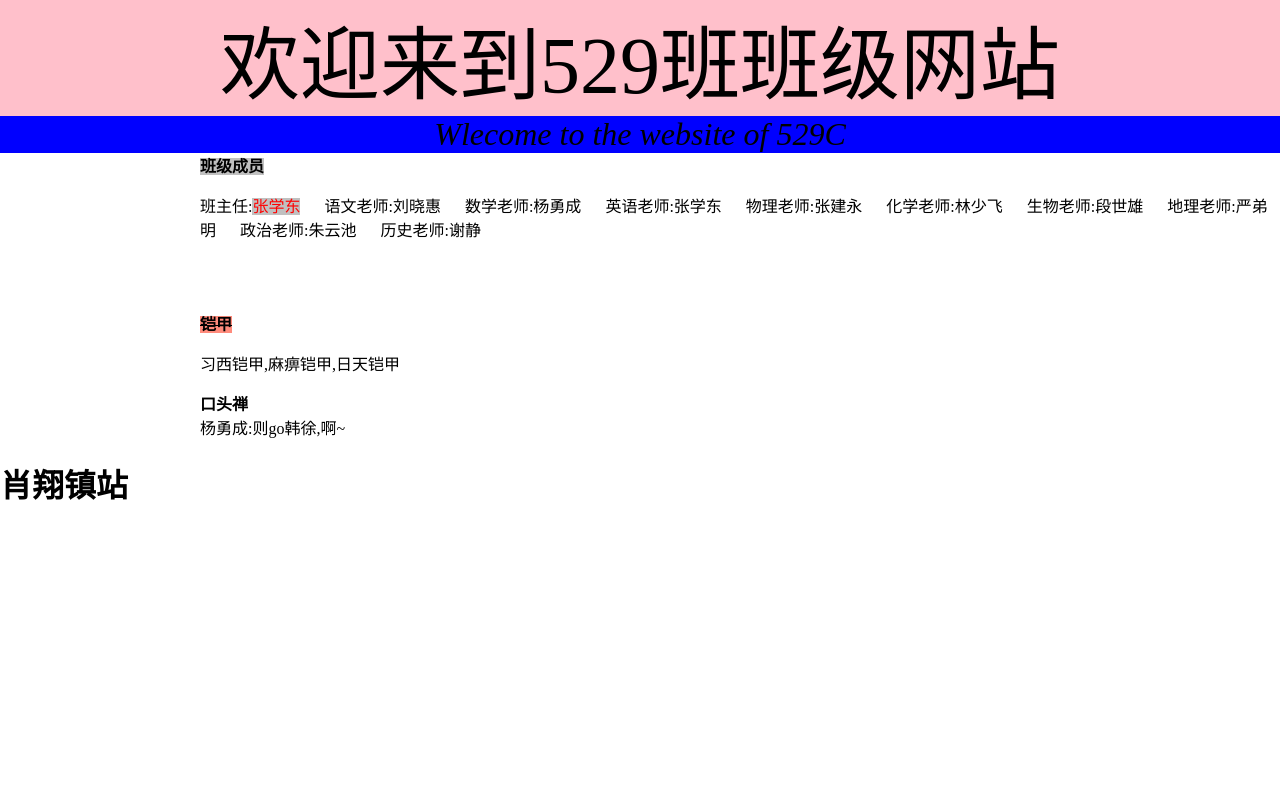
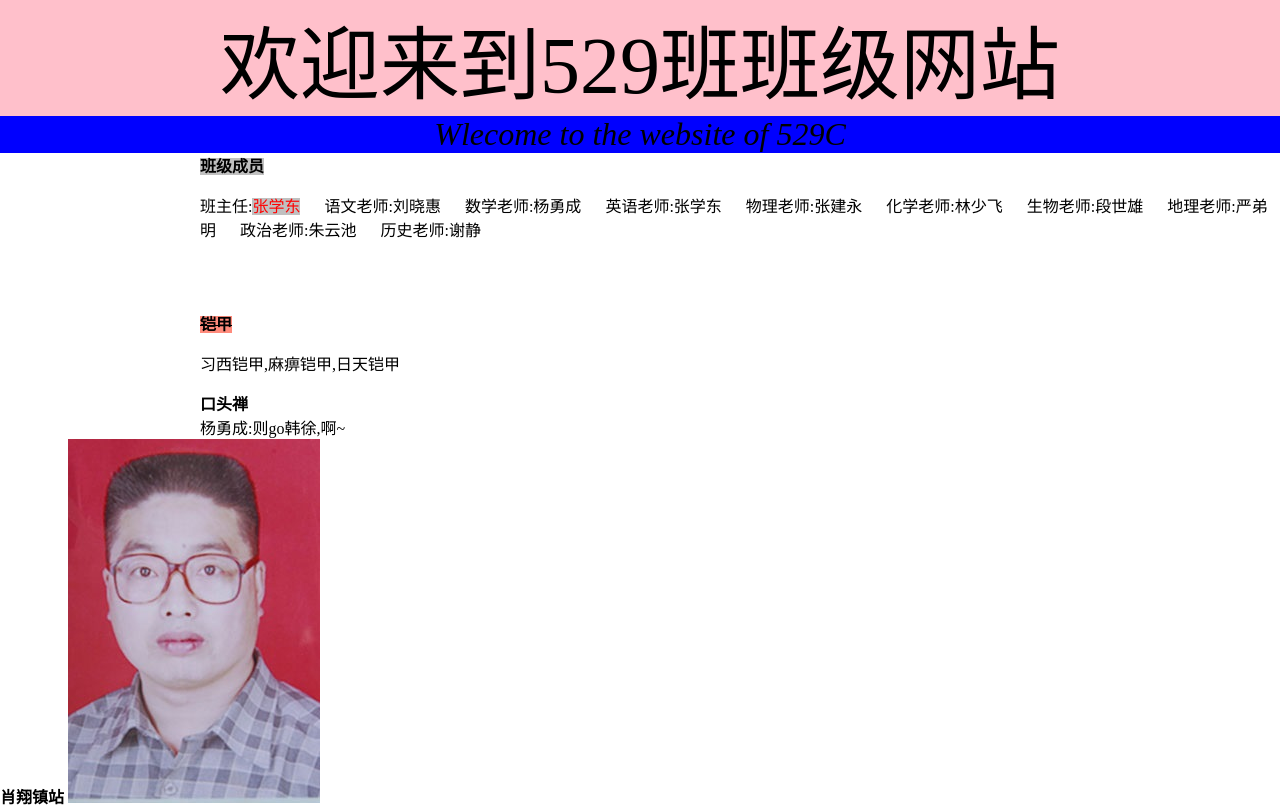
Before and after one commit to 250640336/529.github.io, a plain HTML site: page index.html in a window 1280 px wide. Drawn offline with Linux system fonts and the light colour scheme.

Commit message:
Update index.html

```diff
--- a/index.html
+++ b/index.html
@@ -77,7 +77,7 @@
 		<p id="fuck1">习西铠甲,麻痹铠甲,日天铠甲</p>
 	<b class="cls6">口头禅</b>
 	<div  id="fuck" type="margin-left:20px;">杨勇成:则go韩徐,啊~</div>
-	<h1>肖翔镇站</h1>
-	<img scr="201802011015176759.jpg"></img>
+	<b>肖翔镇站</b>
+	<img src="201802011015176759.jpg"></img>
  </body>
 </html>
```
